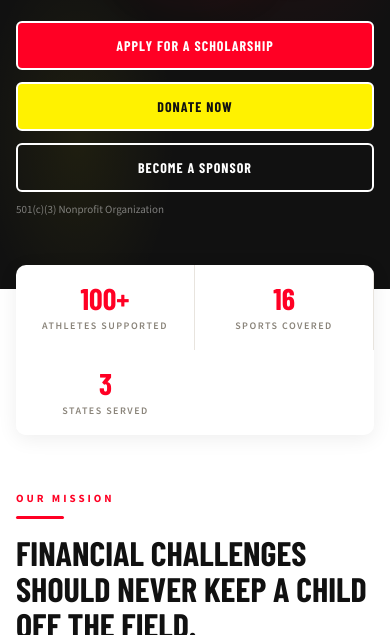
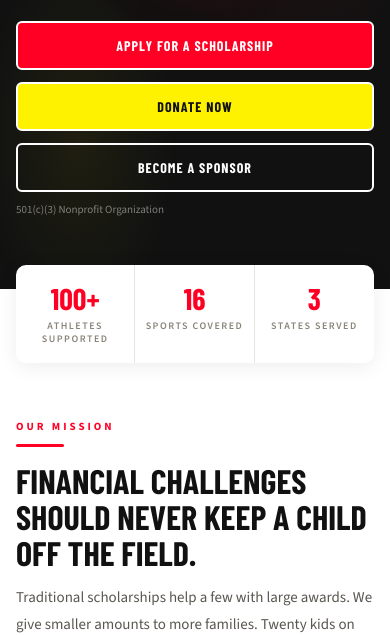
Before and after one commit to ywz4qxz4yr-bot/es-premier-scholarships, a plain HTML site: page index.html in a window 390 px wide. Shown: the part 537-1172 px from the top of the page. Drawn offline with nearby package versions, Linux system fonts and the light colour scheme; a web font is replaced by a local one.

Commit message:
fix mobile stats layout

```diff
--- a/index.html
+++ b/index.html
@@ -40,7 +40,7 @@ input[type=number]::-webkit-inner-spin-button,input[type=number]::-webkit-outer-
 @media(max-width:768px){
 .g2,.g3,.tg,.pg,.hg{grid-template-columns:1fr!important}.sg,.ag{grid-template-columns:1fr!important}
 .fr2,.fr3{grid-template-columns:1fr!important}.fg{grid-template-columns:1fr 1fr!important;gap:24px!important}
-.c{padding:0 16px}.htl{font-size:34px!important}.stg{grid-template-columns:1fr 1fr!important}
+.c{padding:0 16px}.htl{font-size:34px!important}.stg{grid-template-columns:1fr 1fr 1fr!important}
 .sa{display:none!important}.cr{flex-direction:column;align-items:stretch}
 .hero-logo{display:none!important}.hero-logo-mobile{display:block!important}
 .nav-desktop{display:none!important}.nav-mobile-right{display:flex!important}
```
